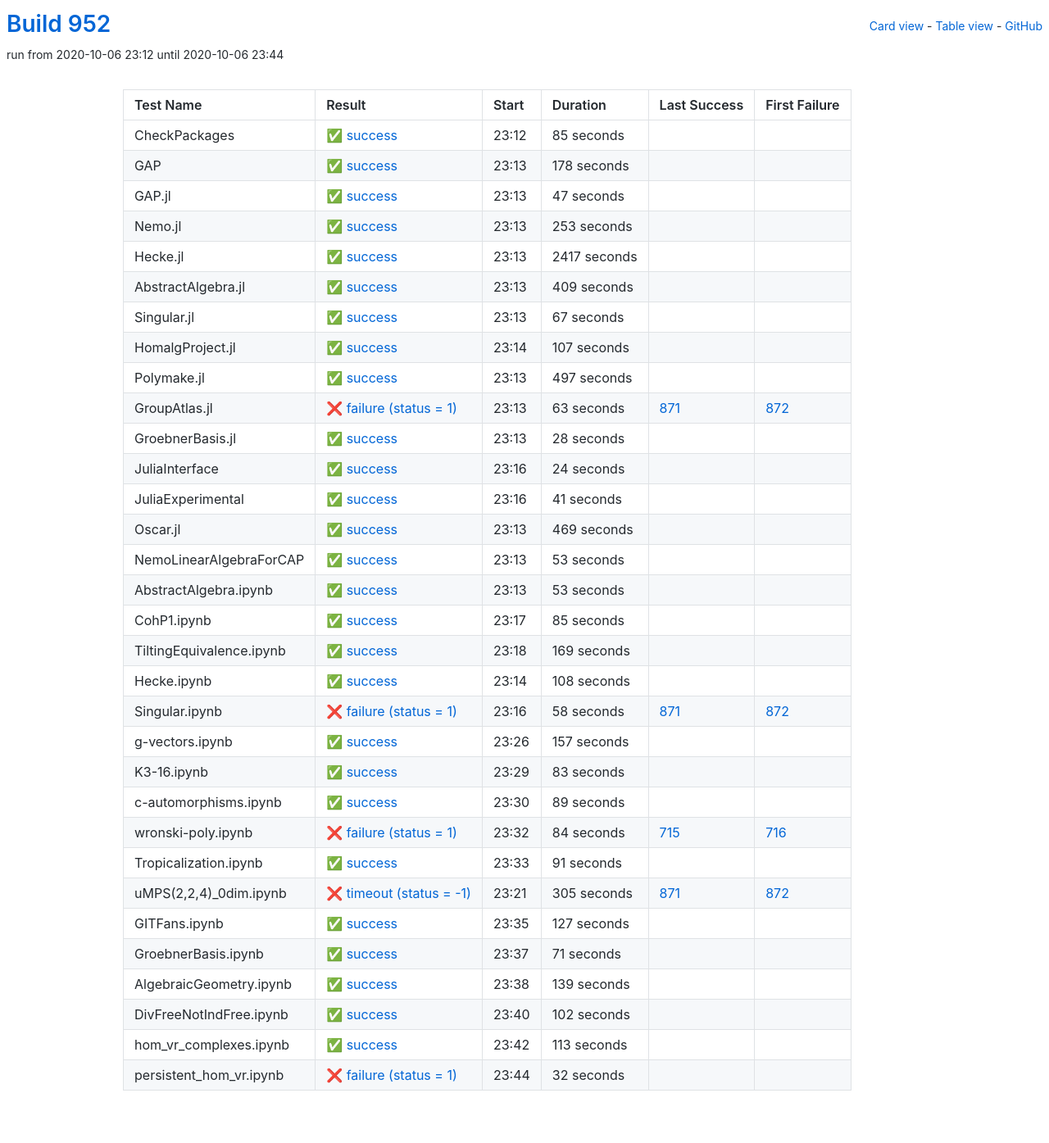
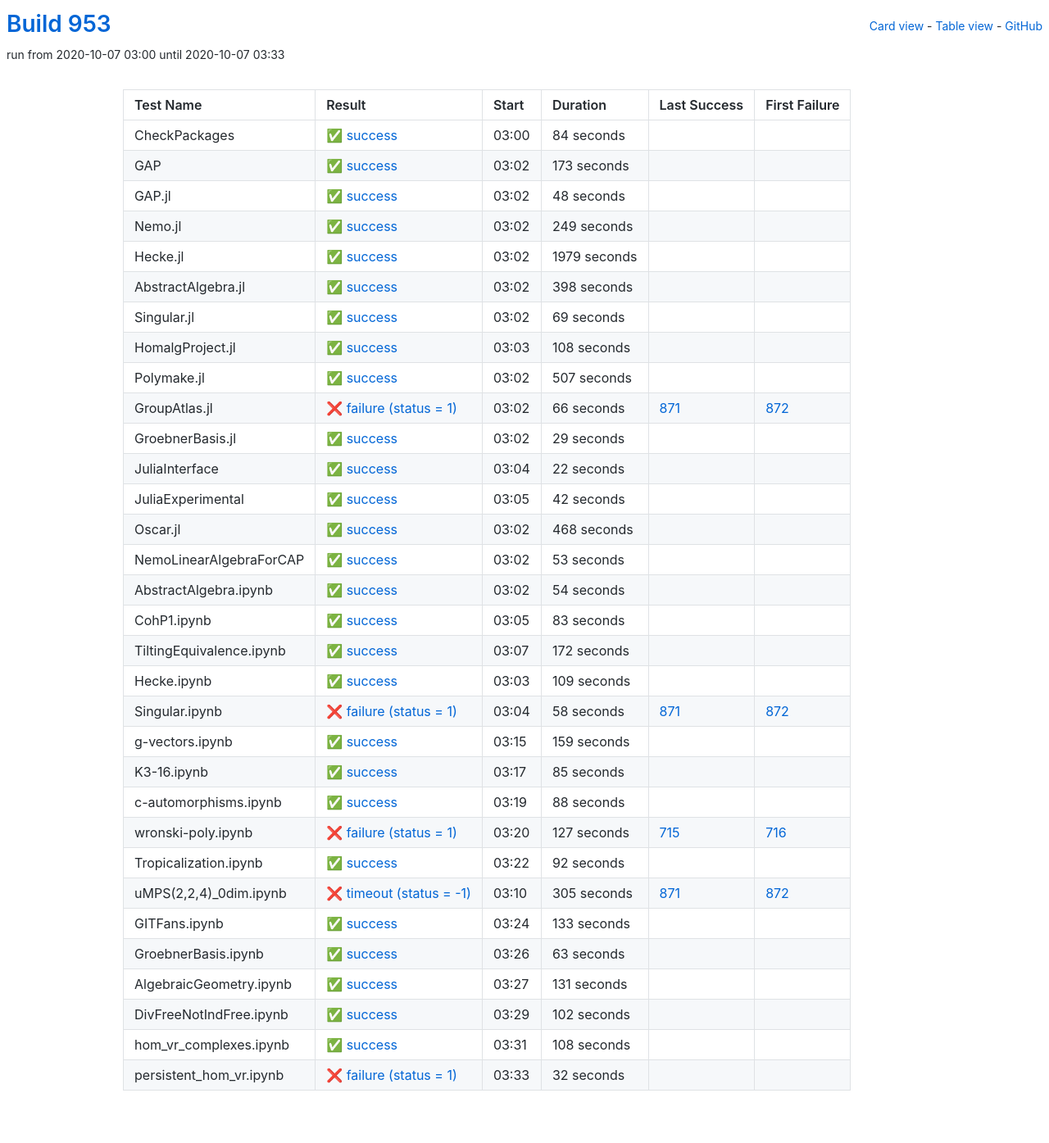
Before and after one commit to oscar-system/oscar-ci-status-stable, a Jekyll site: the page built from table.html, in a window 1280 px wide. Shown: the whole page at 82% size. Built offline with Jekyll 4.4.1, drawn with Linux system fonts in a browser that asks for light colours.

Commit message:
Build #953

```diff
--- a/_data/ci.yml
+++ b/_data/ci.yml
@@ -1,6 +1,6 @@
 ---
-build: 952
-build_url: https://oscarci.mathematik.uni-kl.de/job/oscar-stable/952/
+build: 953
+build_url: https://oscarci.mathematik.uni-kl.de/job/oscar-stable/953/
 job: oscar-stable
 organization: oscar-system
 repo: oscar-ci-status-stable
@@ -8,176 +8,176 @@ repourl: https://github.com/oscar-system/oscar-ci-status-stable
 tests:
 - name: CheckPackages
   id: checkpackages
-  log: https://oscarci.mathematik.uni-kl.de/job/oscar-stable/952/artifact/logs/build-952/CheckPackages.log
-  start: 2020-10-06 23:12
+  log: https://oscarci.mathematik.uni-kl.de/job/oscar-stable/953/artifact/logs/build-953/CheckPackages.log
+  start: 2020-10-07 03:00
   success: true
   exitcode: 0
   status: success
-  duration: 85
+  duration: 84
   last_success: false
   last_success_url:
   first_failure: false
   first_failure_url:
 - name: GAP
   id: gap
-  log: https://oscarci.mathematik.uni-kl.de/job/oscar-stable/952/artifact/logs/build-952/GAP.log
-  start: 2020-10-06 23:13
+  log: https://oscarci.mathematik.uni-kl.de/job/oscar-stable/953/artifact/logs/build-953/GAP.log
+  start: 2020-10-07 03:02
   success: true
   exitcode: 0
   status: success
-  duration: 178
+  duration: 173
   last_success: false
   last_success_url:
   first_failure: false
   first_failure_url:
 - name: GAP.jl
   id: gap-jl
-  log: https://oscarci.mathematik.uni-kl.de/job/oscar-stable/952/artifact/logs/build-952/GAP.jl.log
-  start: 2020-10-06 23:13
+  log: https://oscarci.mathematik.uni-kl.de/job/oscar-stable/953/artifact/logs/build-953/GAP.jl.log
+  start: 2020-10-07 03:02
   success: true
   exitcode: 0
   status: success
-  duration: 47
+  duration: 48
   last_success: false
   last_success_url:
   first_failure: false
   first_failure_url:
 - name: Nemo.jl
   id: nemo-jl
-  log: https://oscarci.mathematik.uni-kl.de/job/oscar-stable/952/artifact/logs/build-952/Nemo.jl.log
-  start: 2020-10-06 23:13
+  log: https://oscarci.mathematik.uni-kl.de/job/oscar-stable/953/artifact/logs/build-953/Nemo.jl.log
+  start: 2020-10-07 03:02
   success: true
   exitcode: 0
   status: success
-  duration: 253
+  duration: 249
   last_success: false
   last_success_url:
   first_failure: false
   first_failure_url:
 - name: Hecke.jl
   id: hecke-jl
-  log: https://oscarci.mathematik.uni-kl.de/job/oscar-stable/952/artifact/logs/build-952/Hecke.jl.log
-  start: 2020-10-06 23:13
+  log: https://oscarci.mathematik.uni-kl.de/job/oscar-stable/953/artifact/logs/build-953/Hecke.jl.log
+  start: 2020-10-07 03:02
   success: true
   exitcode: 0
   status: success
-  duration: 2417
+  duration: 1979
   last_success: false
   last_success_url:
   first_failure: false
   first_failure_url:
 - name: AbstractAlgebra.jl
   id: abstractalgebra-jl
-  log: https://oscarci.mathematik.uni-kl.de/job/oscar-stable/952/artifact/logs/build-952/AbstractAlgebra.jl.log
-  start: 2020-10-06 23:13
+  log: https://oscarci.mathematik.uni-kl.de/job/oscar-stable/953/artifact/logs/build-953/AbstractAlgebra.jl.log
+  start: 2020-10-07 03:02
   success: true
   exitcode: 0
   status: success
-  duration: 409
+  duration: 398
   last_success: false
   last_success_url:
   first_failure: false
   first_failure_url:
 - name: Singular.jl
   id: singular-jl
-  log: https://oscarci.mathematik.uni-kl.de/job/oscar-stable/952/artifact/logs/build-952/Singular.jl.log
-  start: 2020-10-06 23:13
+  log: https://oscarci.mathematik.uni-kl.de/job/oscar-stable/953/artifact/logs/build-953/Singular.jl.log
+  start: 2020-10-07 03:02
   success: true
   exitcode: 0
   status: success
-  duration: 67
+  duration: 69
   last_success: false
   last_success_url:
   first_failure: false
   first_failure_url:
 - name: HomalgProject.jl
   id: homalgproject-jl
-  log: https://oscarci.mathematik.uni-kl.de/job/oscar-stable/952/artifact/logs/build-952/HomalgProject.jl.log
-  start: 2020-10-06 23:14
+  log: https://oscarci.mathematik.uni-kl.de/job/oscar-stable/953/artifact/logs/build-953/HomalgProject.jl.log
+  start: 2020-10-07 03:03
   success: true
   exitcode: 0
   status: success
-  duration: 107
+  duration: 108
   last_success: false
   last_success_url:
   first_failure: false
   first_failure_url:
 - name: Polymake.jl
   id: polymake-jl
-  log: https://oscarci.mathematik.uni-kl.de/job/oscar-stable/952/artifact/logs/build-952/Polymake.jl.log
-  start: 2020-10-06 23:13
+  log: https://oscarci.mathematik.uni-kl.de/job/oscar-stable/953/artifact/logs/build-953/Polymake.jl.log
+  start: 2020-10-07 03:02
   success: true
   exitcode: 0
   status: success
-  duration: 497
+  duration: 507
   last_success: false
   last_success_url:
   first_failure: false
   first_failure_url:
 - name: GroupAtlas.jl
   id: groupatlas-jl
-  log: https://oscarci.mathematik.uni-kl.de/job/oscar-stable/952/artifact/logs/build-952/GroupAtlas.jl.log
-  start: 2020-10-06 23:13
+  log: https://oscarci.mathematik.uni-kl.de/job/oscar-stable/953/artifact/logs/build-953/GroupAtlas.jl.log
+  start: 2020-10-07 03:02
   success: false
   exitcode: 1
   status: failure
-  duration: 63
+  duration: 66
   last_success: 871
   last_success_url: https://oscarci.mathematik.uni-kl.de/job/oscar-stable/871/
   first_failure: 872
   first_failure_url: https://oscarci.mathematik.uni-kl.de/job/oscar-stable/872/
 - name: GroebnerBasis.jl
   id: groebnerbasis-jl
-  log: https://oscarci.mathematik.uni-kl.de/job/oscar-stable/952/artifact/logs/build-952/GroebnerBasis.jl.log
-  start: 2020-10-06 23:13
+  log: https://oscarci.mathematik.uni-kl.de/job/oscar-stable/953/artifact/logs/build-953/GroebnerBasis.jl.log
+  start: 2020-10-07 03:02
   success: true
   exitcode: 0
   status: success
-  duration: 28
+  duration: 29
   last_success: false
   last_success_url:
   first_failure: false
   first_failure_url:
 - name: JuliaInterface
   id: juliainterface
-  log: https://oscarci.mathematik.uni-kl.de/job/oscar-stable/952/artifact/logs/build-952/JuliaInterface.log
-  start: 2020-10-06 23:16
+  log: https://oscarci.mathematik.uni-kl.de/job/oscar-stable/953/artifact/logs/build-953/JuliaInterface.log
+  start: 2020-10-07 03:04
   success: true
   exitcode: 0
   status: success
-  duration: 24
+  duration: 22
   last_success: false
   last_success_url:
   first_failure: false
   first_failure_url:
 - name: JuliaExperimental
   id: juliaexperimental
-  log: https://oscarci.mathematik.uni-kl.de/job/oscar-stable/952/artifact/logs/build-952/JuliaExperimental.log
-  start: 2020-10-06 23:16
+  log: https://oscarci.mathematik.uni-kl.de/job/oscar-stable/953/artifact/logs/build-953/JuliaExperimental.log
+  start: 2020-10-07 03:05
   success: true
   exitcode: 0
   status: success
-  duration: 41
+  duration: 42
   last_success: false
   last_success_url:
   first_failure: false
   first_failure_url:
 - name: Oscar.jl
   id: oscar-jl
-  log: https://oscarci.mathematik.uni-kl.de/job/oscar-stable/952/artifact/logs/build-952/Oscar.jl.log
-  start: 2020-10-06 23:13
+  log: https://oscarci.mathematik.uni-kl.de/job/oscar-stable/953/artifact/logs/build-953/Oscar.jl.log
+  start: 2020-10-07 03:02
   success: true
   exitcode: 0
   status: success
-  duration: 469
+  duration: 468
   last_success: false
   last_success_url:
   first_failure: false
   first_failure_url:
 - name: NemoLinearAlgebraForCAP
   id: nemolinearalgebraforcap
-  log: https://oscarci.mathematik.uni-kl.de/job/oscar-stable/952/artifact/logs/build-952/NemoLinearAlgebraForCAP.log
-  start: 2020-10-06 23:13
+  log: https://oscarci.mathematik.uni-kl.de/job/oscar-stable/953/artifact/logs/build-953/NemoLinearAlgebraForCAP.log
+  start: 2020-10-07 03:02
   success: true
   exitcode: 0
   status: success
@@ -188,56 +188,56 @@ tests:
   first_failure_url:
 - name: AbstractAlgebra.ipynb
   id: abstractalgebra-ipynb
-  log: https://oscarci.mathematik.uni-kl.de/job/oscar-stable/952/artifact/logs/build-952/AbstractAlgebra.ipynb.log
-  start: 2020-10-06 23:13
+  log: https://oscarci.mathematik.uni-kl.de/job/oscar-stable/953/artifact/logs/build-953/AbstractAlgebra.ipynb.log
+  start: 2020-10-07 03:02
   success: true
   exitcode: 0
   status: success
-  duration: 53
+  duration: 54
   last_success: false
   last_success_url:
   first_failure: false
   first_failure_url:
 - name: CohP1.ipynb
   id: cohp1-ipynb
-  log: https://oscarci.mathematik.uni-kl.de/job/oscar-stable/952/artifact/logs/build-952/CohP1.ipynb.log
-  start: 2020-10-06 23:17
+  log: https://oscarci.mathematik.uni-kl.de/job/oscar-stable/953/artifact/logs/build-953/CohP1.ipynb.log
+  start: 2020-10-07 03:05
   success: true
   exitcode: 0
   status: success
-  duration: 85
+  duration: 83
   last_success: false
   last_success_url:
   first_failure: false
   first_failure_url:
 - name: TiltingEquivalence.ipynb
   id: tiltingequivalence-ipynb
-  log: https://oscarci.mathematik.uni-kl.de/job/oscar-stable/952/artifact/logs/build-952/TiltingEquivalence.ipynb.log
-  start: 2020-10-06 23:18
+  log: https://oscarci.mathematik.uni-kl.de/job/oscar-stable/953/artifact/logs/build-953/TiltingEquivalence.ipynb.log
+  start: 2020-10-07 03:07
   success: true
   exitcode: 0
   status: success
-  duration: 169
+  duration: 172
   last_success: false
   last_success_url:
   first_failure: false
   first_failure_url:
 - name: Hecke.ipynb
   id: hecke-ipynb
-  log: https://oscarci.mathematik.uni-kl.de/job/oscar-stable/952/artifact/logs/build-952/Hecke.ipynb.log
-  start: 2020-10-06 23:14
+  log: https://oscarci.mathematik.uni-kl.de/job/oscar-stable/953/artifact/logs/build-953/Hecke.ipynb.log
+  start: 2020-10-07 03:03
   success: true
   exitcode: 0
   status: success
-  duration: 108
+  duration: 109
   last_success: false
   last_success_url:
   first_failure: false
   first_failure_url:
 - name: Singular.ipynb
   id: singular-ipynb
-  log: https://oscarci.mathematik.uni-kl.de/job/oscar-stable/952/artifact/logs/build-952/Singular.ipynb.log
-  start: 2020-10-06 23:16
+  log: https://oscarci.mathematik.uni-kl.de/job/oscar-stable/953/artifact/logs/build-953/Singular.ipynb.log
+  start: 2020-10-07 03:04
   success: false
   exitcode: 1
   status: failure
@@ -248,68 +248,68 @@ tests:
   first_failure_url: https://oscarci.mathematik.uni-kl.de/job/oscar-stable/872/
 - name: g-vectors.ipynb
   id: g-vectors-ipynb
-  log: https://oscarci.mathematik.uni-kl.de/job/oscar-stable/952/artifact/logs/build-952/g-vectors.ipynb.log
-  start: 2020-10-06 23:26
+  log: https://oscarci.mathematik.uni-kl.de/job/oscar-stable/953/artifact/logs/build-953/g-vectors.ipynb.log
+  start: 2020-10-07 03:15
   success: true
   exitcode: 0
   status: success
-  duration: 157
+  duration: 159
   last_success: false
   last_success_url:
   first_failure: false
   first_failure_url:
 - name: K3-16.ipynb
   id: k3-16-ipynb
-  log: https://oscarci.mathematik.uni-kl.de/job/oscar-stable/952/artifact/logs/build-952/K3-16.ipynb.log
-  start: 2020-10-06 23:29
+  log: https://oscarci.mathematik.uni-kl.de/job/oscar-stable/953/artifact/logs/build-953/K3-16.ipynb.log
+  start: 2020-10-07 03:17
   success: true
   exitcode: 0
   status: success
-  duration: 83
+  duration: 85
   last_success: false
   last_success_url:
   first_failure: false
   first_failure_url:
 - name: c-automorphisms.ipynb
   id: c-automorphisms-ipynb
-  log: https://oscarci.mathematik.uni-kl.de/job/oscar-stable/952/artifact/logs/build-952/c-automorphisms.ipynb.log
-  start: 2020-10-06 23:30
+  log: https://oscarci.mathematik.uni-kl.de/job/oscar-stable/953/artifact/logs/build-953/c-automorphisms.ipynb.log
+  start: 2020-10-07 03:19
   success: true
   exitcode: 0
   status: success
-  duration: 89
+  duration: 88
   last_success: false
   last_success_url:
   first_failure: false
   first_failure_url:
 - name: wronski-poly.ipynb
   id: wronski-poly-ipynb
-  log: https://oscarci.mathematik.uni-kl.de/job/oscar-stable/952/artifact/logs/build-952/wronski-poly.ipynb.log
-  start: 2020-10-06 23:32
+  log: https://oscarci.mathematik.uni-kl.de/job/oscar-stable/953/artifact/logs/build-953/wronski-poly.ipynb.log
+  start: 2020-10-07 03:20
   success: false
   exitcode: 1
   status: failure
-  duration: 84
+  duration: 127
   last_success: 715
   last_success_url: https://oscarci.mathematik.uni-kl.de/job/oscar-stable/715/
   first_failure: 716
   first_failure_url: https://oscarci.mathematik.uni-kl.de/job/oscar-stable/716/
 - name: Tropicalization.ipynb
   id: tropicalization-ipynb
-  log: https://oscarci.mathematik.uni-kl.de/job/oscar-stable/952/artifact/logs/build-952/Tropicalization.ipynb.log
-  start: 2020-10-06 23:33
+  log: https://oscarci.mathematik.uni-kl.de/job/oscar-stable/953/artifact/logs/build-953/Tropicalization.ipynb.log
+  start: 2020-10-07 03:22
   success: true
   exitcode: 0
   status: success
-  duration: 91
+  duration: 92
   last_success: false
   last_success_url:
   first_failure: false
   first_failure_url:
 - name: uMPS(2,2,4)_0dim.ipynb
   id: umps-2-2-4-0dim-ipynb
-  log: https://oscarci.mathematik.uni-kl.de/job/oscar-stable/952/artifact/logs/build-952/uMPS-2-2-4-_0dim.ipynb.log
-  start: 2020-10-06 23:21
+  log: https://oscarci.mathematik.uni-kl.de/job/oscar-stable/953/artifact/logs/build-953/uMPS-2-2-4-_0dim.ipynb.log
+  start: 2020-10-07 03:10
   success: false
   exitcode: -1
   status: timeout
@@ -320,44 +320,44 @@ tests:
   first_failure_url: https://oscarci.mathematik.uni-kl.de/job/oscar-stable/872/
 - name: GITFans.ipynb
   id: gitfans-ipynb
-  log: https://oscarci.mathematik.uni-kl.de/job/oscar-stable/952/artifact/logs/build-952/GITFans.ipynb.log
-  start: 2020-10-06 23:35
+  log: https://oscarci.mathematik.uni-kl.de/job/oscar-stable/953/artifact/logs/build-953/GITFans.ipynb.log
+  start: 2020-10-07 03:24
   success: true
   exitcode: 0
   status: success
-  duration: 127
+  duration: 133
   last_success: false
   last_success_url:
   first_failure: false
   first_failure_url:
 - name: GroebnerBasis.ipynb
   id: groebnerbasis-ipynb
-  log: https://oscarci.mathematik.uni-kl.de/job/oscar-stable/952/artifact/logs/build-952/GroebnerBasis.ipynb.log
-  start: 2020-10-06 23:37
+  log: https://oscarci.mathematik.uni-kl.de/job/oscar-stable/953/artifact/logs/build-953/GroebnerBasis.ipynb.log
+  start: 2020-10-07 03:26
   success: true
   exitcode: 0
   status: success
-  duration: 71
+  duration: 63
   last_success: false
   last_success_url:
   first_failure: false
   first_failure_url:
 - name: AlgebraicGeometry.ipynb
   id: algebraicgeometry-ipynb
-  log: https://oscarci.mathematik.uni-kl.de/job/oscar-stable/952/artifact/logs/build-952/AlgebraicGeometry.ipynb.log
-  start: 2020-10-06 23:38
+  log: https://oscarci.mathematik.uni-kl.de/job/oscar-stable/953/artifact/logs/build-953/AlgebraicGeometry.ipynb.log
+  start: 2020-10-07 03:27
   success: true
   exitcode: 0
   status: success
-  duration: 139
+  duration: 131
   last_success: false
   last_success_url:
   first_failure: false
   first_failure_url:
 - name: DivFreeNotIndFree.ipynb
   id: divfreenotindfree-ipynb
-  log: https://oscarci.mathematik.uni-kl.de/job/oscar-stable/952/artifact/logs/build-952/DivFreeNotIndFree.ipynb.log
-  start: 2020-10-06 23:40
+  log: https://oscarci.mathematik.uni-kl.de/job/oscar-stable/953/artifact/logs/build-953/DivFreeNotIndFree.ipynb.log
+  start: 2020-10-07 03:29
   success: true
   exitcode: 0
   status: success
@@ -368,20 +368,20 @@ tests:
   first_failure_url:
 - name: hom_vr_complexes.ipynb
   id: hom-vr-complexes-ipynb
-  log: https://oscarci.mathematik.uni-kl.de/job/oscar-stable/952/artifact/logs/build-952/hom_vr_complexes.ipynb.log
-  start: 2020-10-06 23:42
+  log: https://oscarci.mathematik.uni-kl.de/job/oscar-stable/953/artifact/logs/build-953/hom_vr_complexes.ipynb.log
+  start: 2020-10-07 03:31
   success: true
   exitcode: 0
   status: success
-  duration: 113
+  duration: 108
   last_success: false
   last_success_url:
   first_failure: false
   first_failure_url:
 - name: persistent_hom_vr.ipynb
   id: persistent-hom-vr-ipynb
-  log: https://oscarci.mathematik.uni-kl.de/job/oscar-stable/952/artifact/logs/build-952/persistent_hom_vr.ipynb.log
-  start: 2020-10-06 23:44
+  log: https://oscarci.mathematik.uni-kl.de/job/oscar-stable/953/artifact/logs/build-953/persistent_hom_vr.ipynb.log
+  start: 2020-10-07 03:33
   success: false
   exitcode: 1
   status: failure
```
Also changed, not shown: README.md.
